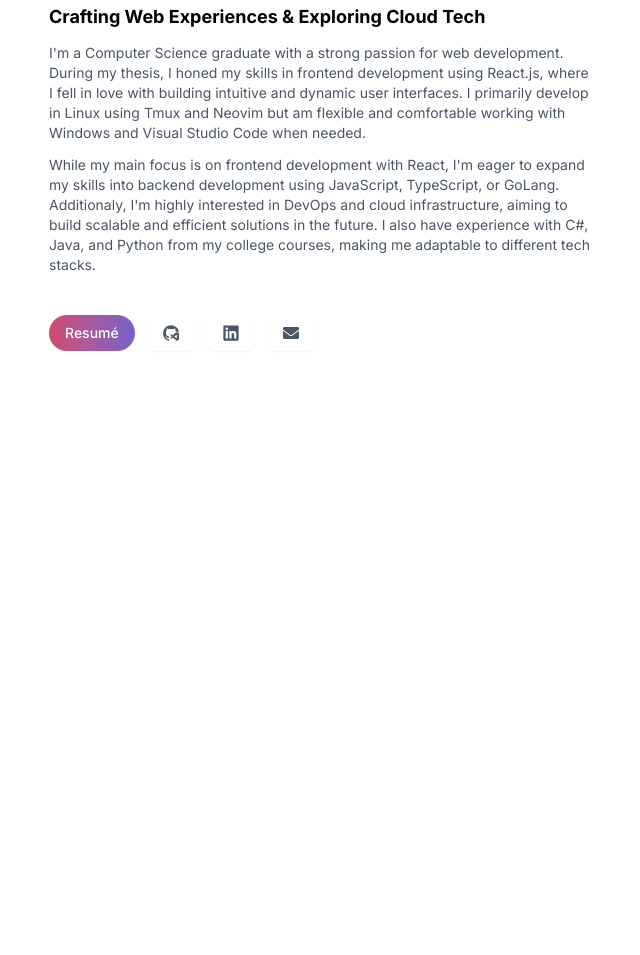
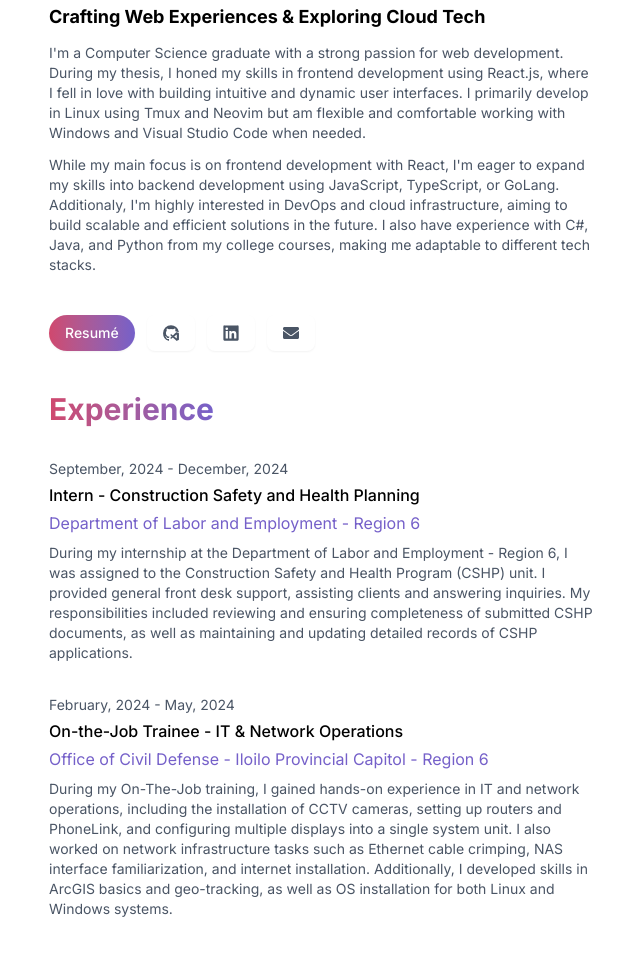
Before and after one commit to nnneninl/my-portfolio, an Astro site: page / in a window 1280 px wide. Shown: the part 341-1296 px from the top of the page, without its empty margins (319-959 px from the left). Before the commit the page ends 800 px from the top, so only its background shows below. Built offline with nearby package versions, Linux system fonts and the light colour scheme; Astro itself is replaced by a stand-in of ours.

Commit message:
feat: add Experience section

```diff
--- /dev/null
+++ b/src/components/sections/Experiences.astro
@@ -0,0 +1,39 @@
+---
+import { experiences } from "@/data/experiences";
+---
+
+<section class="space-y-8 slide-up">
+  <h2 class="text-3xl font-semibold bg-gradient-to-r from-[#d0486e] to-[#7560c9] bg-clip-text text-transparent inline-block">
+    Experience
+  </h2>
+
+  {experiences.map((experience) => (
+    <div class="space-y-2">
+      <div class="flex items-center justify-between">
+        <div class="space-y-1">
+          <p class="text-gray-600 dark:text-gray-400 text-sm">{experience.date}</p>
+          <p class="font-medium">{experience.title}</p>
+          <p class="text-[#7560c9]">{experience.company}</p>
+        </div>
+      </div>
+      <p class="text-gray-600 dark:text-gray-400 text-sm">{experience.description}</p>
+    </div>
+  ))}
+</section>
+
+<style>
+  @keyframes fadeInSlideUp {
+    from {
+      opacity: 0;
+      transform: translateY(100px);
+    }
+    to {
+      opacity: 1;
+      transform: translateX(0);
+    }
+  }
+
+  .slide-up {
+    animation: fadeInSlideUp 1s ease-out forwards;
+  }
+</style>
--- /dev/null
+++ b/src/data/experiences.ts
@@ -0,0 +1,16 @@
+export const experiences = [
+  {
+    date: "September, 2024 - December, 2024",
+    title: "Intern - Construction Safety and Health Planning",
+    company: "Department of Labor and Employment - Region 6",
+    description:
+      "During my internship at the Department of Labor and Employment - Region 6, I was assigned to the Construction Safety and Health Program (CSHP) unit. I provided general front desk support, assisting clients and answering inquiries. My responsibilities included reviewing and ensuring completeness of submitted CSHP documents, as well as maintaining and updating detailed records of CSHP applications.",
+  },
+  {
+    date: "February, 2024 - May, 2024",
+    title: "On-the-Job Trainee - IT & Network Operations",
+    company: "Office of Civil Defense - Iloilo Provincial Capitol - Region 6",
+    description:
+      "During my On-The-Job training, I gained hands-on experience in IT and network operations, including the installation of CCTV cameras, setting up routers and PhoneLink, and configuring multiple displays into a single system unit. I also worked on network infrastructure tasks such as Ethernet cable crimping, NAS interface familiarization, and internet installation. Additionally, I developed skills in ArcGIS basics and geo-tracking, as well as OS installation for both Linux and Windows systems.",
+  },
+];
--- a/src/pages/index.astro
+++ b/src/pages/index.astro
@@ -2,6 +2,7 @@
 import Header from "@/components/Header.astro";
 import Layout from "@/layouts/Layout.astro";
 import AboutMe from "@/components/sections/AboutMe.astro";
+import Experiences from "@/components/sections/Experiences.astro";
 ---
 
 <Layout>
@@ -9,6 +10,7 @@ import AboutMe from "@/components/sections/AboutMe.astro";
     <Header />
       <main class="space-y-10">
         <AboutMe />
+        <Experiences />
       </main>
   </div>
 </Layout >
```
